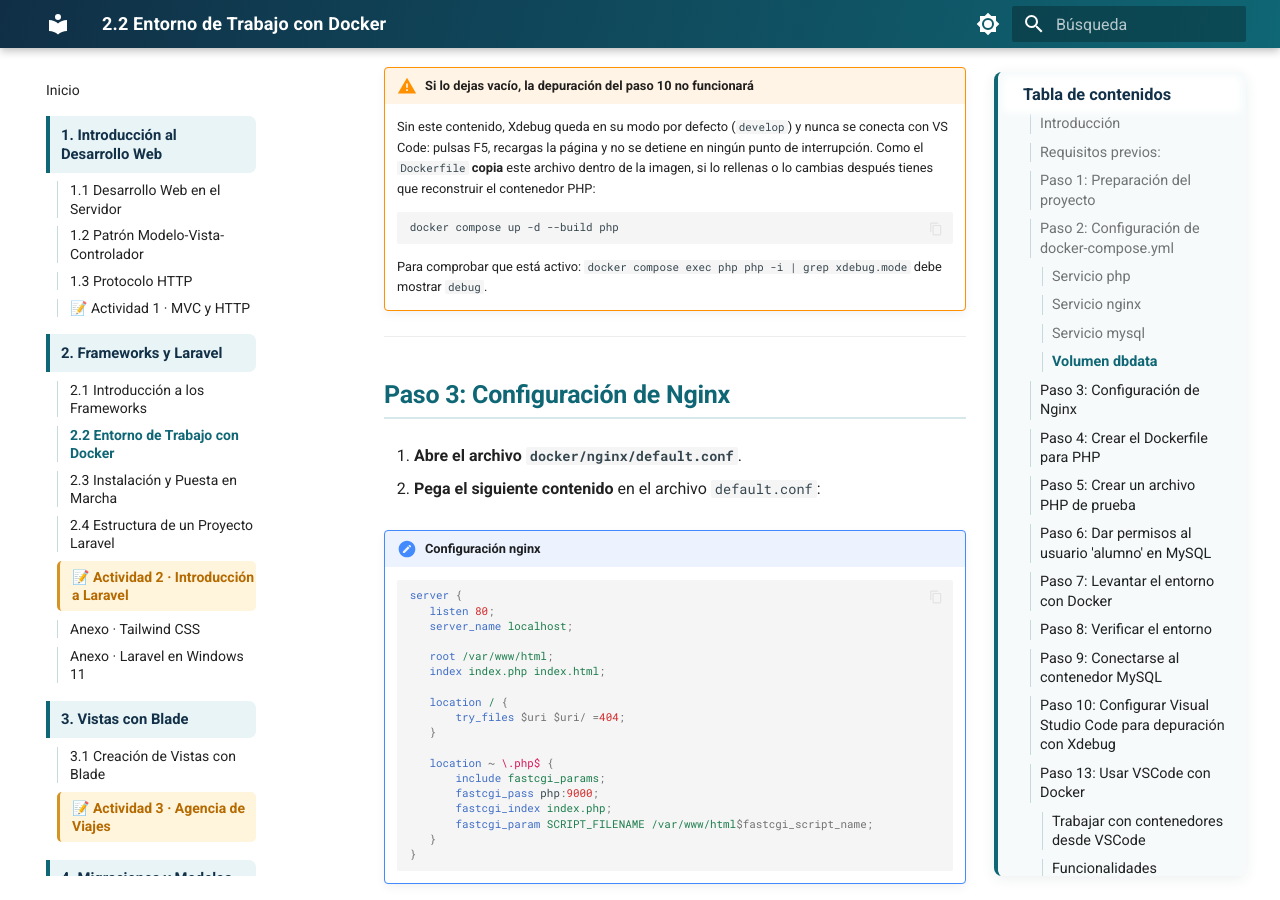
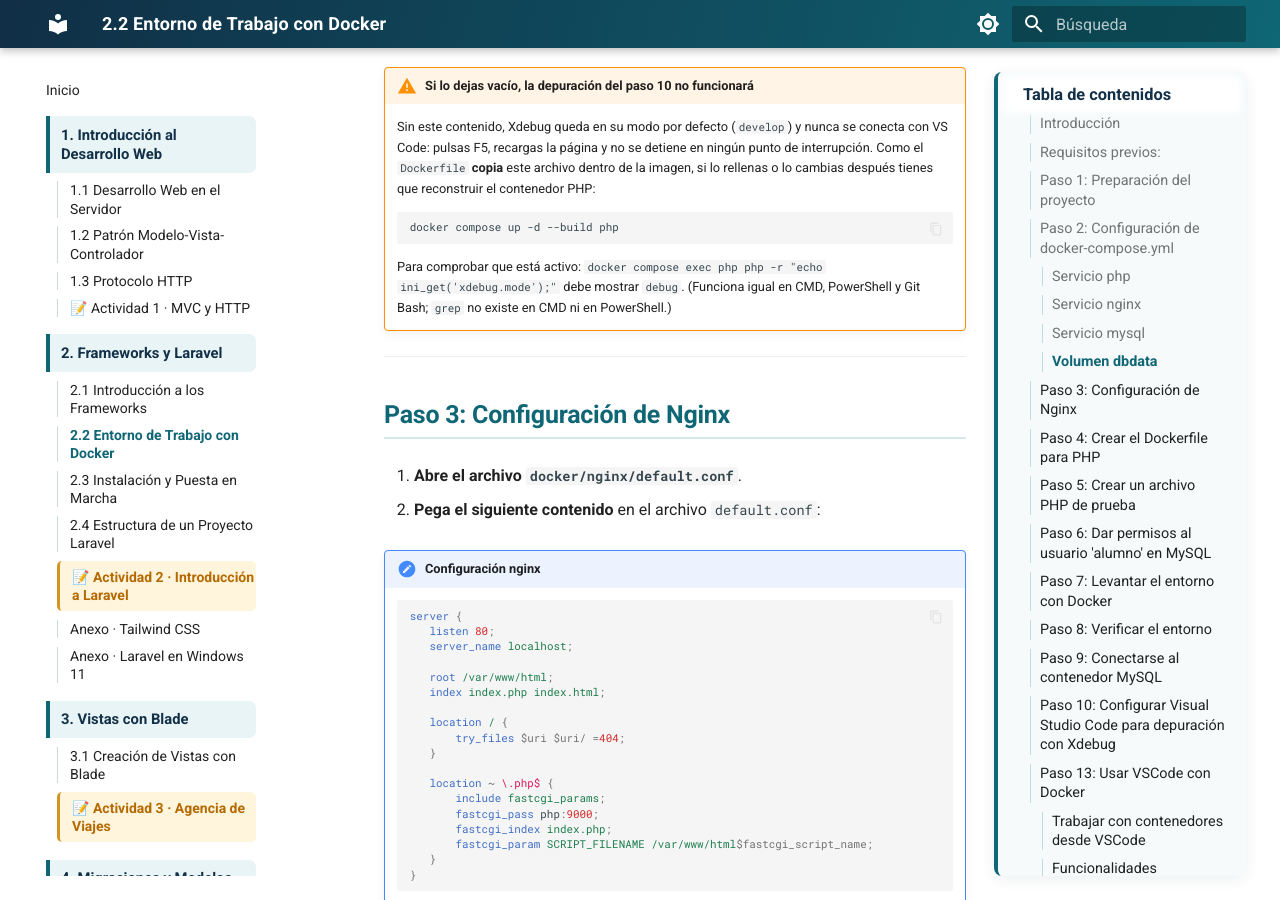
Before and after one commit to evaprofe/CURSO_DWES_2627, an MkDocs documentation site: the page built from docs/tema-02-frameworks-laravel/2-2-configuracion-del-entorno-de-trabajo-con-docker.md, in a window 1280 px wide and 900 px high, scrolled down 8362 px. Built offline with MkDocs 1.6.1 and Material for MkDocs 9.7.7, drawn with Linux system fonts in a browser that asks for light colours.

Commit message:
2.2: comprobación de Xdebug válida también en CMD y PowerShell
Co-Authored-By: Claude Opus 5.5 <noreply@anthropic.com>
Claude-Session: https://claude.ai/code/session_01TebUxFVcE19MoqUiiF7ZX1

````diff
--- a/docs/tema-02-frameworks-laravel/2-2-configuracion-del-entorno-de-trabajo-con-docker.md
+++ b/docs/tema-02-frameworks-laravel/2-2-configuracion-del-entorno-de-trabajo-con-docker.md
@@ -320,7 +320,7 @@ Esto habilitará Xdebug en el contenedor PHP y permitirá la depuración remota.
     docker compose up -d --build php
     ```
 
-    Para comprobar que está activo: `docker compose exec php php -i | grep xdebug.mode` debe mostrar `debug`.
+    Para comprobar que está activo: `docker compose exec php php -r "echo ini_get('xdebug.mode');"` debe mostrar `debug`. (Funciona igual en CMD, PowerShell y Git Bash; `grep` no existe en CMD ni en PowerShell.)
 
 ---
 
````
